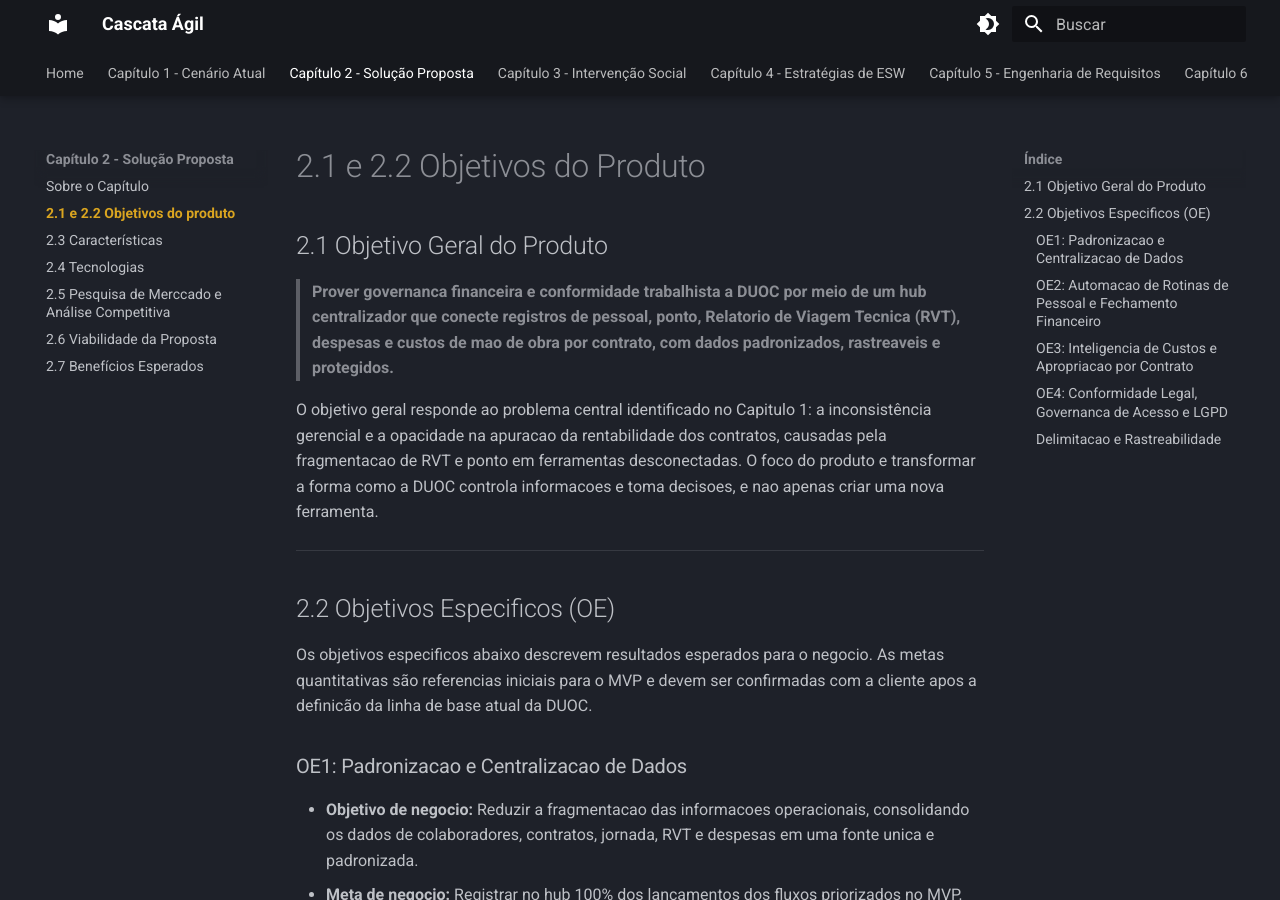
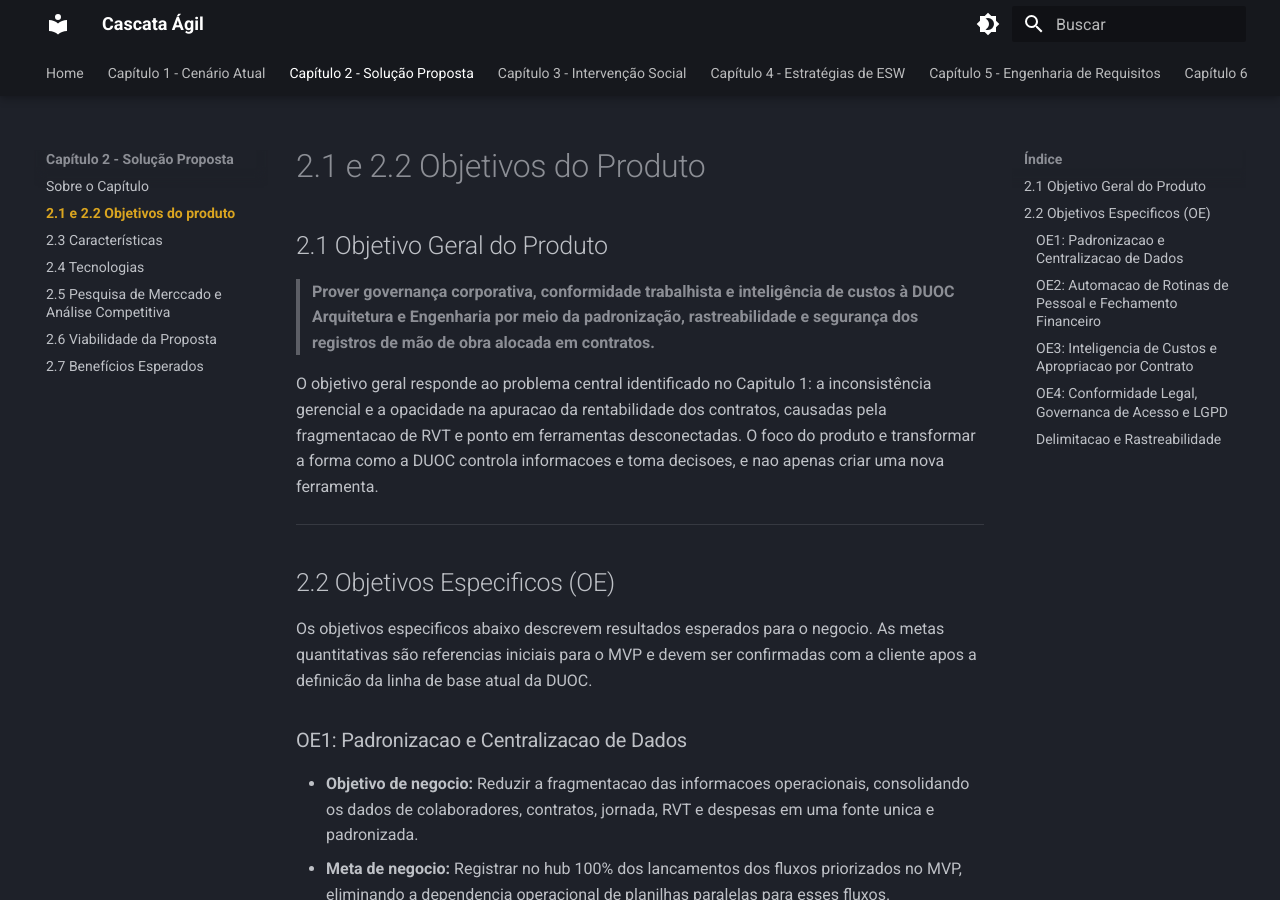
Before and after one commit to mdsreq-fga-unb/REQ-2026.2-T01-DUOC-Finance, an MkDocs documentation site: the page built from docs/visao-produto/capitulo-2/2.1-2.2-objetivos.md, in a window 1280 px wide and 900 px high. Built offline with MkDocs 1.6.1 and Material for MkDocs 9.7.7, drawn with Linux system fonts in a browser that asks for light colours.

Commit message:
docs/atualiza objetivo geral do produto

```diff
--- a/docs/visao-produto/capitulo-2/2.1-2.2-objetivos.md
+++ b/docs/visao-produto/capitulo-2/2.1-2.2-objetivos.md
@@ -2,7 +2,7 @@
 
 ## 2.1 Objetivo Geral do Produto
 
-> **Prover governanca financeira e conformidade trabalhista a DUOC por meio de um hub centralizador que conecte registros de pessoal, ponto, Relatorio de Viagem Tecnica (RVT), despesas e custos de mao de obra por contrato, com dados padronizados, rastreaveis e protegidos.**
+> **Prover governança corporativa, conformidade trabalhista e inteligência de custos à DUOC Arquitetura e Engenharia por meio da padronização, rastreabilidade e segurança dos registros de mão de obra alocada em contratos.**
 
 O objetivo geral responde ao problema central identificado no Capitulo 1: a inconsistência gerencial e a opacidade na apuracao da rentabilidade dos contratos, causadas pela fragmentacao de RVT e ponto em ferramentas desconectadas. O foco do produto e transformar a forma como a DUOC controla informacoes e toma decisoes, e nao apenas criar uma nova ferramenta.
 
```
